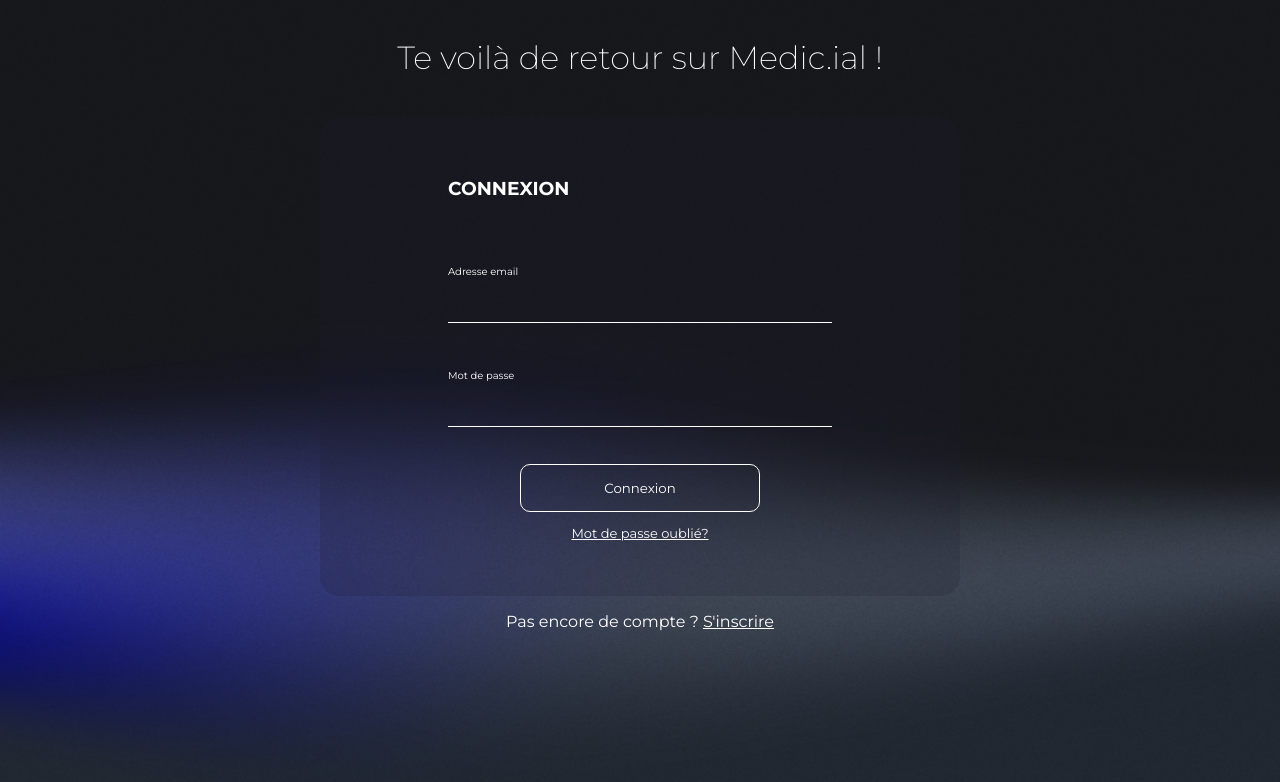
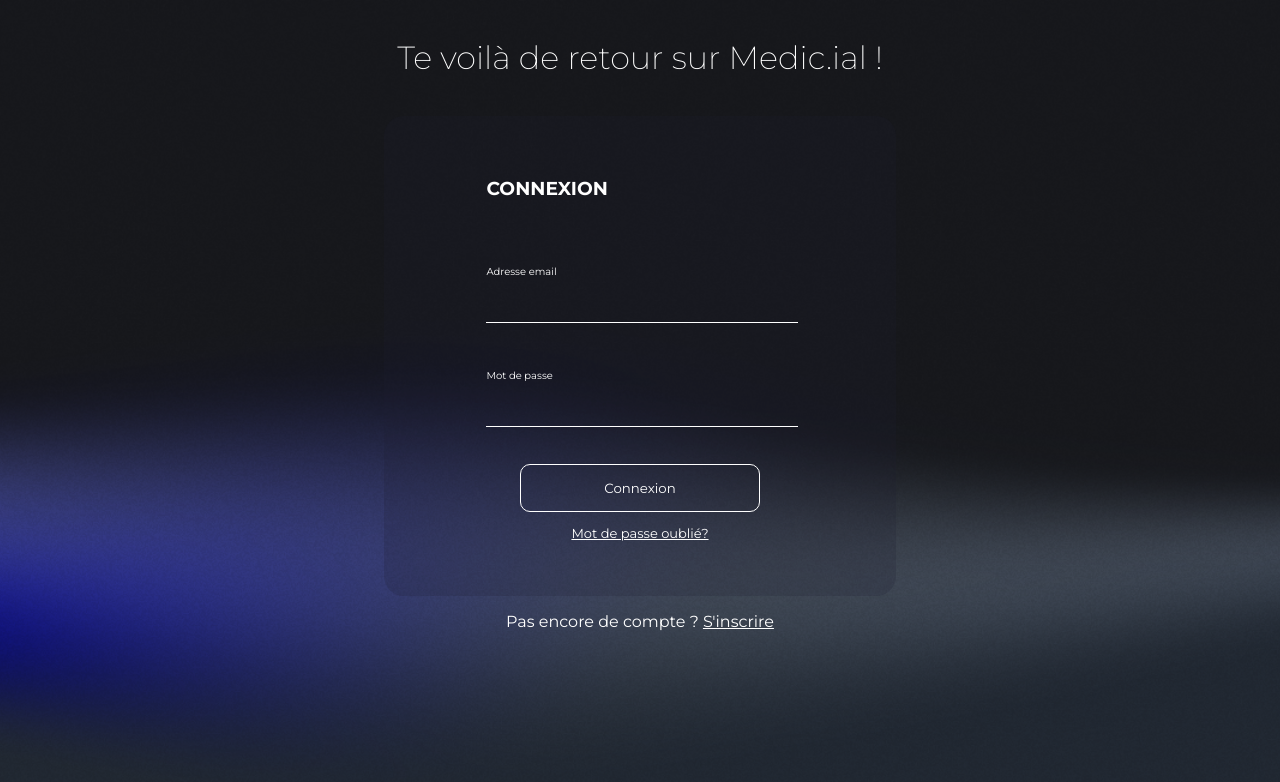
Before and after one commit to AxelGiff/Medic.ial-Chatbot-SAE-S6, a React (Create React App) app: page / in a window 1280 px wide. Both pictures are taken after a click on the element 1249 px from the left and 39 px from the top of the page. Shown: the top 782 px of the page. Built offline with nearby package versions, Linux system fonts and the light colour scheme; a web font is replaced by a local one.

Commit message:
Problème input reglé 2

```diff
--- a/src/login.css
+++ b/src/login.css
@@ -36,7 +36,7 @@
 .container-form {
     background-color: rgb(30, 33, 54, 0.2);
     border-radius: 20px;
-    width: 50%;
+    width: 40%;
     height: 30rem;
     display: flex;
     align-items: center;
@@ -67,8 +67,13 @@
 }
 
 .form-container-input>input, .form-container-name input {
+    width: 100%;
     height: 2rem;
     color: white;
+}
+
+.form-container-name div {
+    width: 45%;
 }
 
 .form-input {
```
